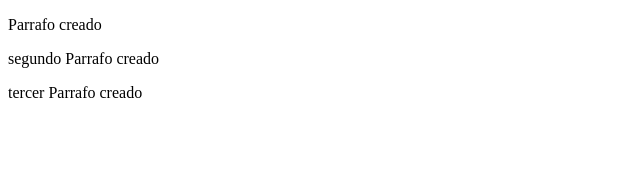
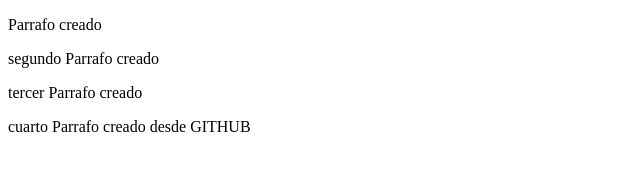
Before and after one commit to cesurvmnc/ejemploGit, a plain HTML site: page index.html in a window 1280 px wide. Shown: the whole page, without its empty margins (0-640 px from the left). Drawn offline with Linux system fonts and the light colour scheme.

Commit message:
Update index.html

```diff
--- a/index.html
+++ b/index.html
@@ -9,5 +9,6 @@
     <p>Parrafo creado</p>
     <p>segundo Parrafo creado</p>
     <p>tercer Parrafo creado</p>
+        <p>cuarto Parrafo creado desde GITHUB</p>
 </body>
 </html>
```
